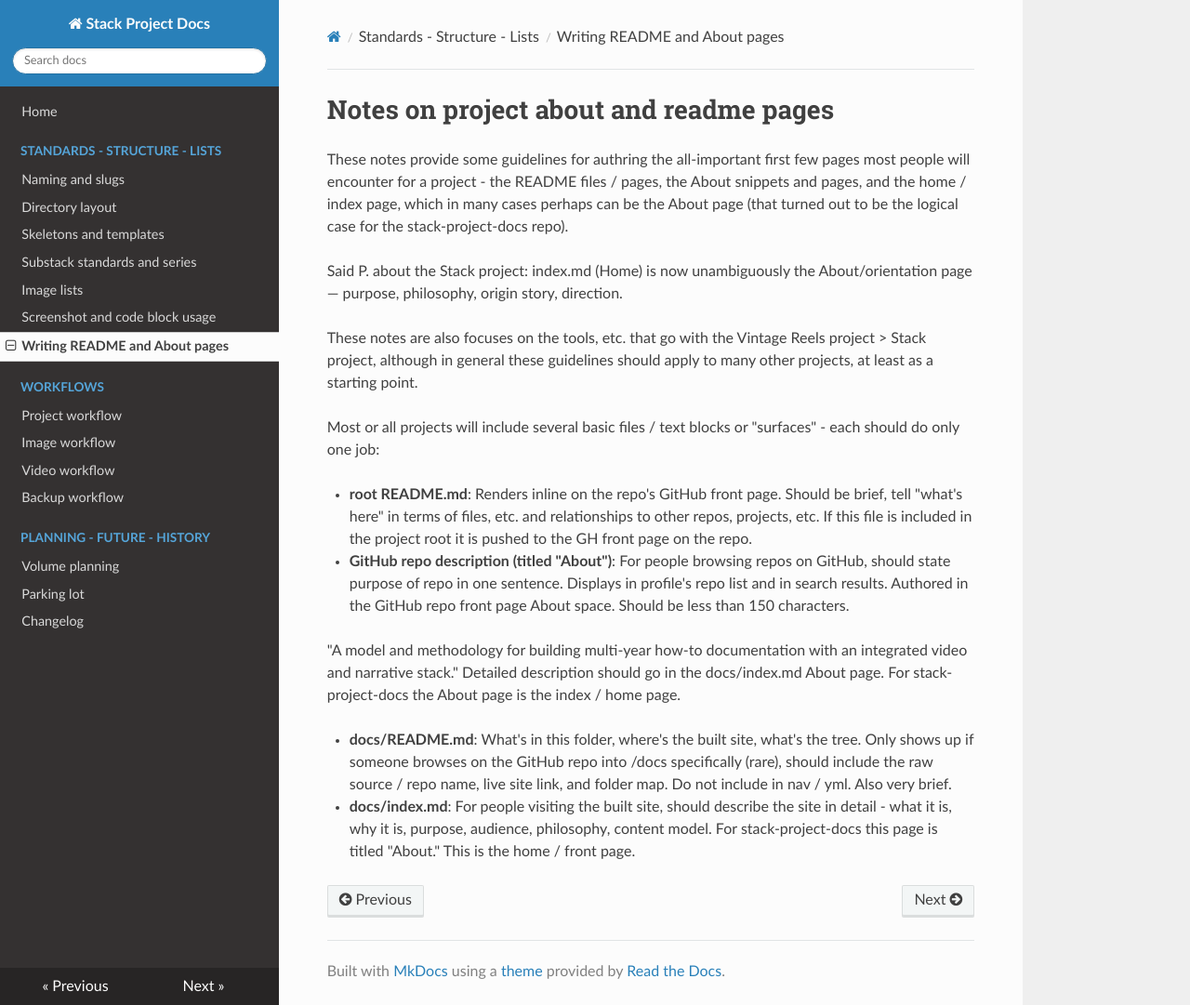
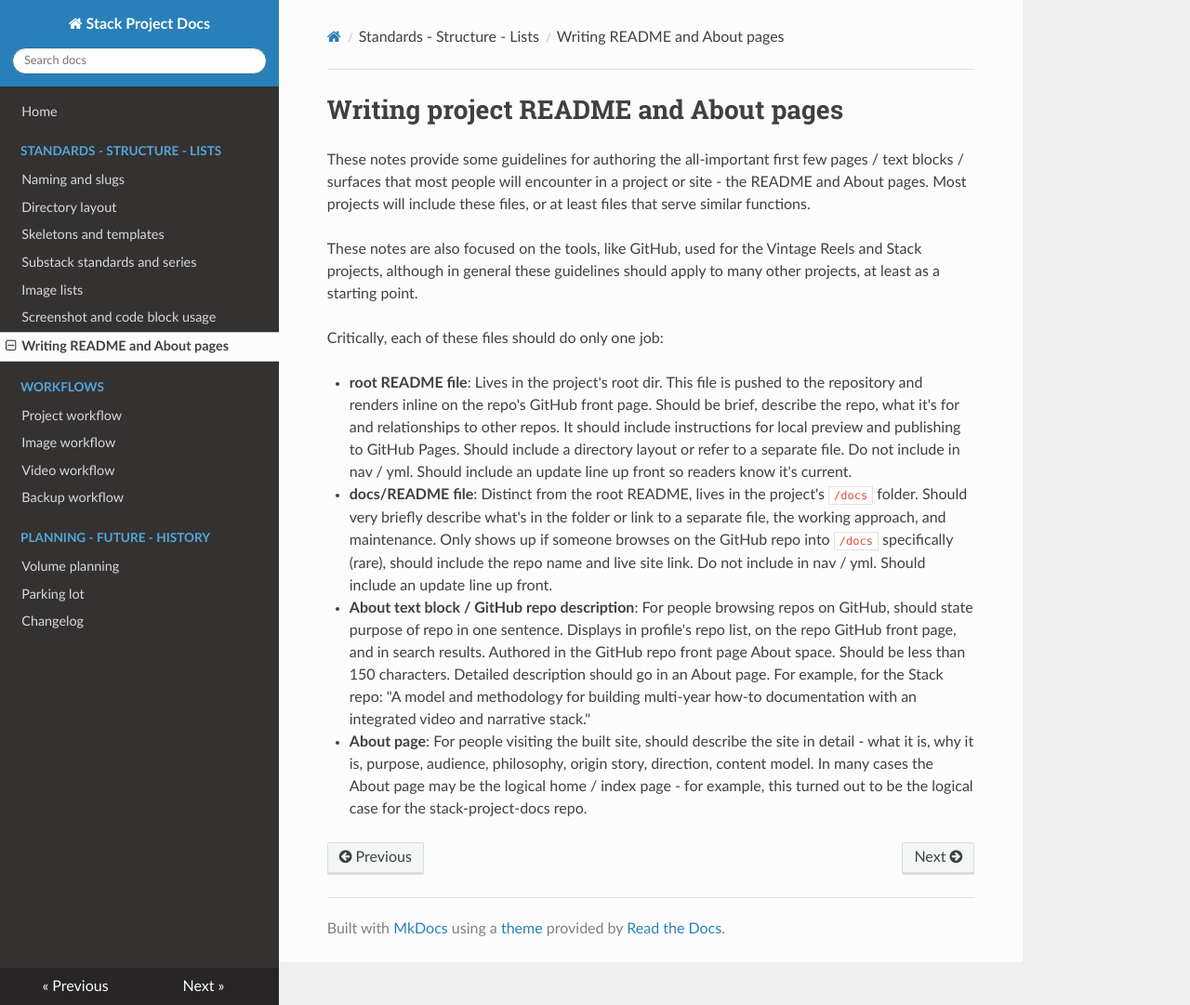
Before and after one commit to john-tech-writer/stack-project-docs, an MkDocs documentation site: the page built from docs/writing-readme-about-pages.md, in a window 1280 px wide and 1081 px high. Shown: the whole window at 93% size. Built offline with MkDocs 1.6.1, drawn with Linux system fonts in a browser that asks for light colours; nearby versions of some CDN libraries.

Commit message:
revs to readme - about file

```diff
--- a/docs/writing-readme-about-pages.md
+++ b/docs/writing-readme-about-pages.md
@@ -1,19 +1,15 @@
-# Notes on project about and readme pages
+# Writing project README and About pages
 
-These notes provide some guidelines for authring the all-important first few pages most people will encounter for a project - the README files / pages, the About snippets and pages, and the home / index page, which in many cases perhaps can be the About page (that turned out to be the logical case for the stack-project-docs repo).
+These notes provide some guidelines for authoring the all-important first few pages / text blocks / surfaces that most people will encounter in a project or site - the README and About pages. Most projects will include these files, or at least files that serve similar functions.
 
-Said P. about the Stack project: index.md (Home) is now unambiguously the About/orientation page — purpose, philosophy, origin story, direction.
+These notes are also focused on the tools, like GitHub, used for the Vintage Reels and Stack projects, although in general these guidelines should apply to many other projects, at least as a starting point.
 
-These notes are also focuses on the tools, etc. that go with the Vintage Reels project > Stack project, although in general these guidelines should apply to many other projects, at least as a starting point.
+Critically, each of these files should do only one job:
 
-Most or all projects will include several basic files / text blocks or "surfaces" - each should do only one job:
+  - **root README file**: Lives in the project's root dir. This file is pushed to the repository and renders inline on the repo's GitHub front page. Should be brief, describe the repo, what it's for and relationships to other repos. It should include instructions for local preview and publishing to GitHub Pages. Should include a directory layout or refer to a separate file. Do not include in nav / yml. Should include an update line up front so readers know it's current.
 
-  - **root README.md**: Renders inline on the repo's GitHub front page. Should be brief, tell "what's here" in terms of files, etc. and relationships to other repos, projects, etc. If this file is included in the project root it is pushed to the GH front page on the repo.
+  - **docs/README file**: Distinct from the root README, lives in the project's `/docs` folder. Should very briefly describe what's in the folder or link to a separate file, the working approach, and maintenance. Only shows up if someone browses on the GitHub repo into `/docs` specifically (rare), should include the repo name and live site link. Do not include in nav / yml. Should include an update line up front.
 
-  - **GitHub repo description (titled "About")**: For people browsing repos on GitHub, should state purpose of repo in one sentence. Displays in profile's repo list and in search results. Authored in the GitHub repo front page About space. Should be less than 150 characters.
+  - **About text block / GitHub repo description**: For people browsing repos on GitHub, should state purpose of repo in one sentence. Displays in profile's repo list, on the repo GitHub front page, and in search results. Authored in the GitHub repo front page About space. Should be less than 150 characters. Detailed description should go in an About page. For example, for the Stack repo: "A model and methodology for building multi-year how-to documentation with an integrated video and narrative stack."
 
-  "A model and methodology for building multi-year how-to documentation with an integrated video and narrative stack." Detailed description should go in the docs/index.md About page. For stack-project-docs the About page is the index / home page.
-
-  - **docs/README.md**: What's in this folder, where's the built site, what's the tree. Only shows up if someone browses on the GitHub repo into /docs specifically (rare), should include the raw source / repo name, live site link, and folder map. Do not include in nav / yml. Also very brief.
-
-  - **docs/index.md**: For people visiting the built site, should describe the site in detail - what it is, why it is, purpose, audience, philosophy, content model. For stack-project-docs this page is titled "About." This is the home / front page.
+  - **About page**: For people visiting the built site, should describe the site in detail - what it is, why it is, purpose, audience, philosophy, origin story, direction, content model. In many cases the About page may be the logical home / index page - for example, this turned out to be the logical case for the stack-project-docs repo.
```
